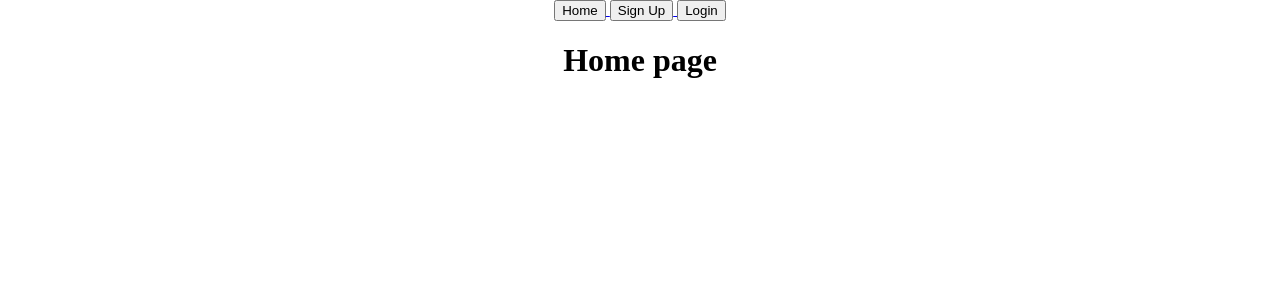
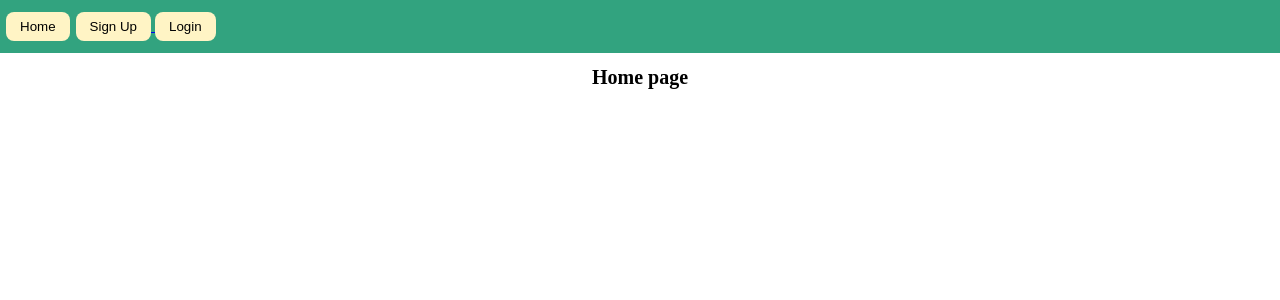
Before and after one commit to eoGimenez/localartCo-client, a React (Create React App) app: page / in a window 1280 px wide. Shown: the top 300 px of the page. Built offline with nearby package versions, Linux system fonts and the light colour scheme; no server answers.

Commit message:
adaptando el template

```diff
--- a/src/App.css
+++ b/src/App.css
@@ -1,3 +1,25 @@
+:root {
+	--primary-color: #32a37f;
+	--primary-dark: #0a6259;
+	--primary-light: #bedd9a;
+	--pink: #fec9b4;
+	--yellow: #fff4c5;
+	--yellow-darker: #c3b269;
+}
+html {
+	font-size: 62.5%;
+}
 .App {
-  text-align: center;
+	text-align: center;
 }
+
+.btn {
+	border: none;
+	background-color: var(--yellow);
+	border-radius: 8px;
+	padding: 0.7rem 1.4rem;
+}
+
+.btn:hover {
+	background-color: var(--yellow-darker);
+}
--- a/src/components/Navbar/Navbar.css
+++ b/src/components/Navbar/Navbar.css
@@ -0,0 +1,13 @@
+nav {
+	font-size: 1.6rem;
+	padding: 1.2rem 0.6rem;
+	background-color: var(--primary-color);
+	display: flex;
+	gap: 0.6rem;
+}
+
+.btn--profile {
+	margin-left: auto;
+	font-weight: 600;
+	letter-spacing: -0.04rem;
+}
--- a/src/components/Navbar/Navbar.jsx
+++ b/src/components/Navbar/Navbar.jsx
@@ -1,7 +1,7 @@
-import "./Navbar.css";
-import { Link } from "react-router-dom";
-import { useContext } from "react";
-import { AuthContext } from "../../context/auth.context";
+import './Navbar.css';
+import { Link } from 'react-router-dom';
+import { useContext } from 'react';
+import { AuthContext } from '../../context/auth.context';
 
 function Navbar() {
 	// Subscribe to the AuthContext to gain access to
@@ -10,34 +10,35 @@ function Navbar() {
 
 	return (
 		<nav>
-      <Link to="/">
-        <button>Home</button>
+			<Link to='/'>
+				<button className='btn btn--link'>Home</button>
 			</Link>
 
 			{isLoggedIn && (
 				<>
-          <button onClick={logOutUser}>Logout</button>
+					<button onClick={logOutUser} className='btn btn--link'>
+						Logout
+					</button>
 
-          <Link to="/profile">
-            <button>Profile</button>
-            {/* <img src="https://picsum.photos/id/402/200/300" style={{ width: 50, height: 50, borderRadius: 25}} alt="profile" /> */}
+					<Link className='btn--profile' to='/profile'>
+						<button className='btn btn--link'>
+							{user && user.name}
+						</button>
 					</Link>
-
-          <span>{user && user.name}</span>
 				</>
 			)}
 
 			{!isLoggedIn && (
-        <>
-          <Link to="/signup">
-            {" "}
-            <button>Sign Up</button>{" "}
+				<div>
+					<Link to='/signup'>
+						{' '}
+						<button className='btn btn--link'>Sign Up</button>{' '}
 					</Link>
-          <Link to="/login">
-            {" "}
-            <button>Login</button>{" "}
+					<Link to='/login'>
+						{' '}
+						<button className='btn btn--link'>Login</button>{' '}
 					</Link>
-        </>
+				</div>
 			)}
 		</nav>
 	);
--- a/src/index.css
+++ b/src/index.css
@@ -1,3 +1,4 @@
 body {
-  margin: 0;
+	margin: 0;
+	padding: 0;
 }
```
Lines whose indentation alone changed are shown as unchanged.
